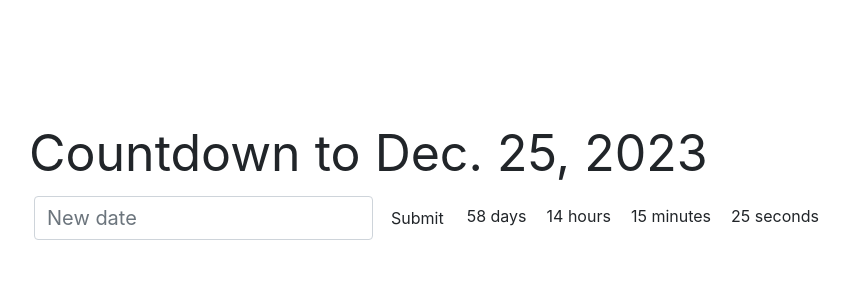
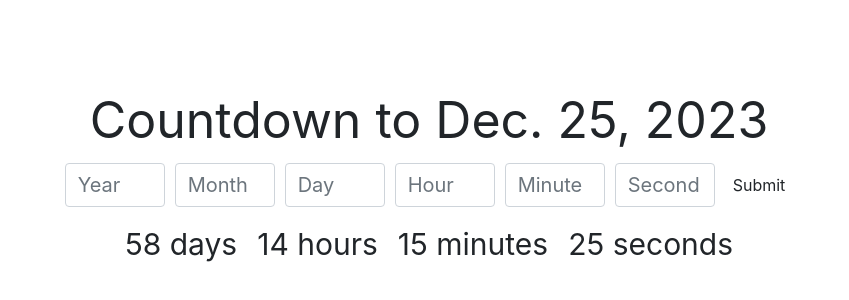
Before and after one commit to LonginusJi/React-Project, a React (Create React App) app: page / in a window 1280 px wide. Shown: the part 320-620 px from the top of the page, without its empty margins (211-1060 px from the left). Built offline with nearby package versions, Linux system fonts and the light colour scheme.

Commit message:
Add eslint

```diff
--- a/public/App.css
+++ b/public/App.css
@@ -1,13 +1,3 @@
-.App{
-    text-align: center;
-    font-size: 35px;
-    margin-top: 20px;
-}
-
-.App-title{
-    font-size: 50px;
-}
-
 .component-container {
     display: flex;
     flex-direction: column;
@@ -18,7 +8,12 @@
 }
 
 /* clock and countdown component */
+.clock-title{
+    font-size: 50px;
+    align-self: center;
+}
 .Deadline-input{
+    width: 100px !important;
     font-size: 20px;
     margin: 5px;
 }
@@ -28,9 +23,15 @@
     margin-right: auto;
 }
 
-.Clock-days, .Clock-hours, .Clock-minutes, .Clock-seconds{
-    display: inline;
+.clock-container{
     margin: 10px;
+    align-self: center;
+    font-size: 30px;
+
+    .clock-days, .clock-hours, .clock-minutes, .clock-seconds{
+        display: inline;
+        margin: 10px;
+    }
 }
 
 /* progressbar component */
@@ -55,9 +56,13 @@
     align-self: center;
 }
 
+/* rect component */
 .rect-container {
+    left: 50%;
+    top: 50%;
+    position: absolute;
+    transform: translate(-50%, -50%);
     display: flex;
-    justify-content: center;
     align-items: flex-end;
 }
 
--- a/src/index.js
+++ b/src/index.js
@@ -2,5 +2,5 @@ import React from 'react';
 import ReactDOM from 'react-dom';
 import App from './App';
 
-ReactDOM.render(
-  <App />, document.getElementById('root'));
+// eslint-disable-next-line react/jsx-filename-extension
+ReactDOM.render(<App />, document.getElementById('root'));
--- a/src/pages/clock.jsx
+++ b/src/pages/clock.jsx
@@ -1,8 +1,8 @@
-import React from "react";
+import React from 'react';
 
 import { Button, Form, FormControl } from 'react-bootstrap';
 
-export class Clock extends React.Component {
+export default class clock extends React.Component {
   constructor(props) {
     super(props);
     this.state = {
@@ -10,10 +10,11 @@ export class Clock extends React.Component {
       hours: 0,
       minutes: 0,
       seconds: 0,
-      deadline: 'Dec. 25, 2023'
+      deadline: 'Dec. 25, 2023',
     };
 
     this.onDeadLineChange = this.onDeadLineChange.bind(this);
+    this.changeDeadline = this.changeDeadline.bind(this);
   }
 
   componentWillMount() {
@@ -21,7 +22,11 @@ export class Clock extends React.Component {
   }
 
   componentDidMount() {
-    setInterval(() => this.getTimeUtil(this.state.deadline), 1000)
+    setInterval(() => this.getTimeUtil(this.state.deadline), 1000);
+  }
+
+  onDeadLineChange(value) {
+    this.setState({ newDeadline: value });
   }
 
   getTimeUtil(deadline) {
@@ -34,40 +39,76 @@ export class Clock extends React.Component {
       days,
       hours,
       minutes,
-      seconds
-    })
-  }
-
-  leadingZero(num) {
-    return num < 10 ? `0${num}` : num
-  }
-
-  onDeadLineChange(value) {
-    this.setState({ newDeadline: value });
+      seconds,
+    });
   }
 
   changeDeadline() {
-    this.setState({ deadline: this.state.newDeadline })
+    this.setState({ deadline: this.state.newDeadline });
+  }
+
+  isSubmitDisabled() {
+
   }
 
   render() {
-    const { days, hours, minutes, seconds } = this.state;
+    const {
+      deadline,
+      days,
+      hours,
+      minutes,
+      seconds,
+    } = this.state;
     return (
-      <div className='component-container'>
-        <div className='App-title'>
-          Countdown to {this.state.deadline}
+      <div className="component-container">
+        <div className="clock-title">
+          Countdown to {deadline}
         </div>
-        <Form inline className='center-block'>
+        <Form inline className="center-block">
           <FormControl
-            className='Deadline-input'
-            placeholder='New date' onChange={e => this.onDeadLineChange(e.target.value)} />
-          <Button onClick={this.changeDeadline.bind(this)}>Submit</Button>
-          <div className='Clock-days'>{days < 10 ? `0${days}` : days} days</div>
-          <div className='Clock-hours'>{hours < 10 ? `0${hours}` : hours} hours</div>
-          <div className='Clock-minutes'>{minutes < 10 ? `0${minutes}` : minutes} minutes</div>
-          <div className='Clock-seconds'>{seconds < 10 ? `0${seconds}` : seconds} seconds</div>
+            className="Deadline-input"
+            placeholder="Year"
+            onChange={(e) => this.onDeadLineChange(e.target.value)}
+          />
+          <FormControl
+            className="Deadline-input"
+            placeholder="Month"
+            onChange={(e) => this.onDeadLineChange(e.target.value)}
+          />
+          <FormControl
+            className="Deadline-input"
+            placeholder="Day"
+            onChange={(e) => this.onDeadLineChange(e.target.value)}
+          />
+          <FormControl
+            className="Deadline-input"
+            placeholder="Hour"
+            onChange={(e) => this.onDeadLineChange(e.target.value)}
+          />
+          <FormControl
+            className="Deadline-input"
+            placeholder="Minute"
+            onChange={(e) => this.onDeadLineChange(e.target.value)}
+          />
+          <FormControl
+            className="Deadline-input"
+            placeholder="Second"
+            onChange={(e) => this.onDeadLineChange(e.target.value)}
+          />
+          <Button
+            disabled={this.isSubmitDisabled}
+            onClick={this.changeDeadline}
+          >
+            Submit
+          </Button>
         </Form>
+        <div className="clock-container">
+          <div className="clock-days">{days < 10 ? `0${days}` : days} days</div>
+          <div className="clock-hours">{hours < 10 ? `0${hours}` : hours} hours</div>
+          <div className="clock-minutes">{minutes < 10 ? `0${minutes}` : minutes} minutes</div>
+          <div className="clock-seconds">{seconds < 10 ? `0${seconds}` : seconds} seconds</div>
+        </div>
       </div>
-    )
+    );
   }
 }
--- a/src/pages/countdown.jsx
+++ b/src/pages/countdown.jsx
@@ -1,8 +1,8 @@
-import React from "react";
+import React from 'react';
 
 import { Button, Form, FormControl } from 'react-bootstrap';
 
-export class Countdown extends React.Component {
+export default class Countdown extends React.Component {
   constructor(props) {
     super(props);
     this.state = {
@@ -32,22 +32,23 @@ export class Countdown extends React.Component {
   startTimer() {
     this.setState({ countdownStart: true, countdownFinish: false });
     const { deadline } = this.state;
-    this.setState({ seconds: deadline })
+    this.setState({ seconds: deadline });
 
     const timer = setInterval(() => {
-      this.setState({ seconds: this.state.seconds - 1 })
+      this.setState((prevState) => ({ seconds: prevState.seconds - 1 }));
       if (this.state.seconds === 0) {
-        this.setState({ countdownFinish: true })
+        this.setState({ countdownFinish: true });
         clearInterval(timer);
       }
     }, 1000);
 
-    this.setState({ timer: timer })
+    this.setState({ timer });
   }
 
   stopTimer() {
-    clearInterval(this.state.timer);
-    this.setState({countdownStopped: true});
+    const { timer } = this.state;
+    clearInterval(timer);
+    this.setState({ countdownStopped: true });
   }
 
   resetTimer() {
@@ -55,32 +56,50 @@ export class Countdown extends React.Component {
       countdownStart: false,
       countdownStopped: false,
       countdownFinish: false,
-      seconds: 0
+      seconds: 0,
     });
   }
 
   render() {
-    const { countdownStart, countdownStopped, countdownFinish, deadline, seconds } = this.state;
+    const {
+      countdownStart,
+      countdownStopped,
+      countdownFinish,
+      timeSetted,
+      deadline,
+      seconds,
+    } = this.state;
     return (
-      <div className='component-container'>
-        <Form inline className='center-block'>
+      <div className="component-container">
+        <Form inline className="center-block">
           <FormControl
-            className='Deadline-input'
-            placeholder='Set countdown seconds'
-            onChange={e => this.onDeadLineChange(e.target.value)} />
-          {!countdownStart ?
-            <Button disabled={!this.state.timeSetted} onClick={this.startTimer}>Start</Button>
-            : <Button onClick={this.stopTimer}>Stop</Button>
-          }
-          <Button disabled={!countdownStopped && !countdownFinish} onClick={this.resetTimer}>Reset</Button>
+            className="Deadline-input"
+            placeholder="Set countdown seconds"
+            onChange={(e) => this.onDeadLineChange(e.target.value)}
+          />
+          {!countdownStart
+            ? <Button disabled={!timeSetted} onClick={this.startTimer}>Start</Button>
+            : <Button onClick={this.stopTimer}>Stop</Button>}
+          <Button
+            disabled={!countdownStopped && !countdownFinish}
+            onClick={this.resetTimer}
+          >
+            Reset
+          </Button>
         </Form>
-        {countdownStart && !countdownFinish && <div className='App-title'>
-          Countdown to {deadline}: {seconds} {seconds === 1 ? 'second' : 'seconds'} remain
-        </div>}
-        {countdownFinish && <div className='App-title'>
-          Countdown finished
-        </div>}
+        {countdownStart && !countdownFinish
+          && (
+          <div className="App-title">
+            Countdown to {deadline}: {seconds} {seconds === 1 ? 'second' : 'seconds'} remain
+          </div>
+          )}
+        {countdownFinish
+          && (
+            <div className="App-title">
+              Countdown finished
+            </div>
+          )}
       </div>
-    )
+    );
   }
 }
--- a/src/pages/rect.jsx
+++ b/src/pages/rect.jsx
@@ -1,8 +1,8 @@
-import React from "react";
+import React from 'react';
 
-export class Rect extends React.Component {
+export default class Rect extends React.Component {
   constructor(props) {
-    super(props)
+    super(props);
     this.state = {
       data: [10, 6, 8, 9, 12],
       data1: 10,
@@ -10,37 +10,43 @@ export class Rect extends React.Component {
       data3: 8,
       data4: 9,
       data5: 12,
-    }
+    };
   }
 
   componentDidMount() {
     const { data } = this.state;
-    const rects = document.querySelectorAll('.rect')
-    rects.forEach((el,i) => {
-      el.style.height = `${data[i] * 10}px`
-    })
+    const rects = document.querySelectorAll('.rect');
+    rects.forEach((el, i) => {
+      el.style.height = `${data[i] * 10}px`;
+    });
   }
 
   render() {
-    const {data1, data2, data3, data4, data5 } = this.state
+    const {
+      data1,
+      data2,
+      data3,
+      data4,
+      data5,
+    } = this.state;
     return (
       <div className="rect-container">
         <div className="rect">
-          <label className="rect-label">{data1}</label>
+          <span className="rect-label">{data1}</span>
         </div>
         <div className="rect">
-          <label className="rect-label">{data2}</label>
+          <span className="rect-label">{data2}</span>
         </div>
         <div className="rect">
-          <label className="rect-label">{data3}</label>
+          <span className="rect-label">{data3}</span>
         </div>
         <div className="rect">
-          <label className="rect-label">{data4}</label>
+          <span className="rect-label">{data4}</span>
         </div>
         <div className="rect">
-          <label className="rect-label">{data5}</label>
+          <span className="rect-label">{data5}</span>
         </div>
       </div>
-    )
+    );
   }
 }
```
Also changed, not shown: package.json (+11 -2 lines), src/App.jsx (+5 -7 lines), src/pages/progress_bar.jsx (+19 -16 lines), .eslintrc.json (added), 2 other files (tests, documents, lock files or other folders).
